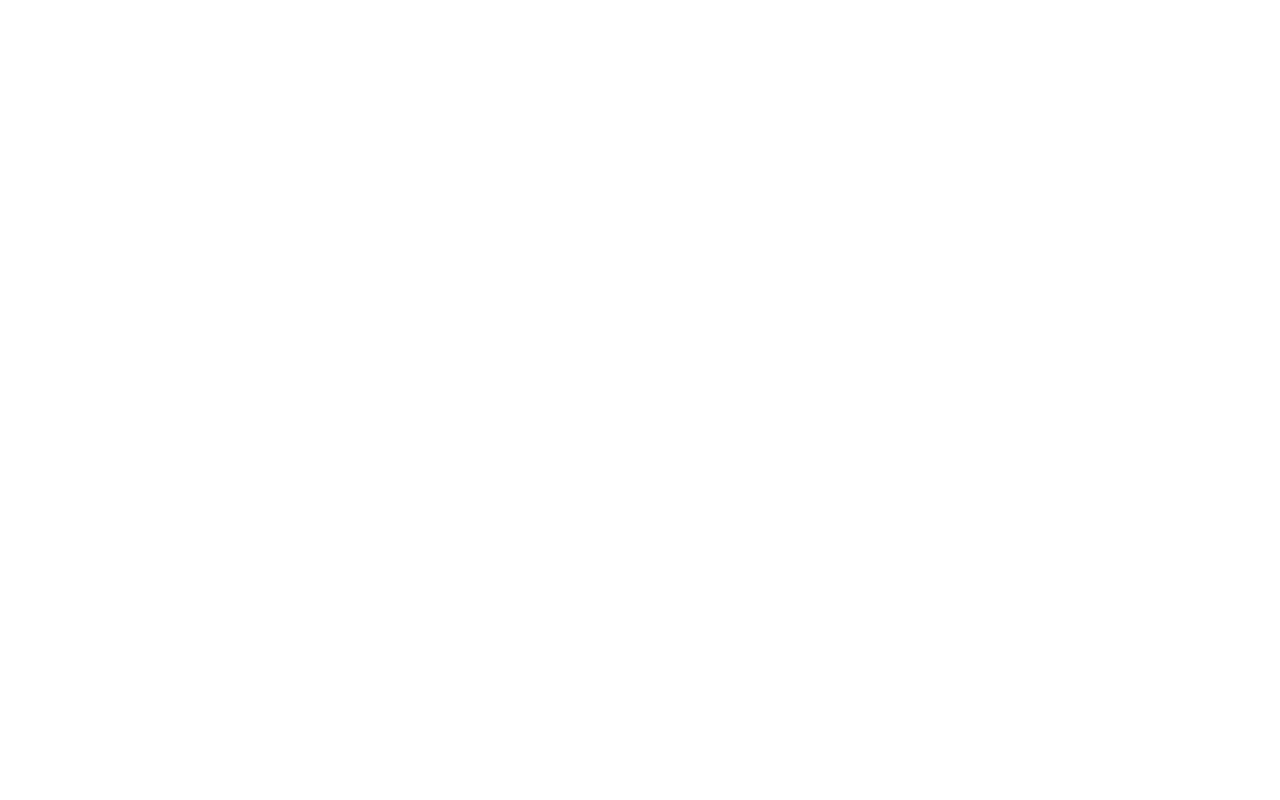
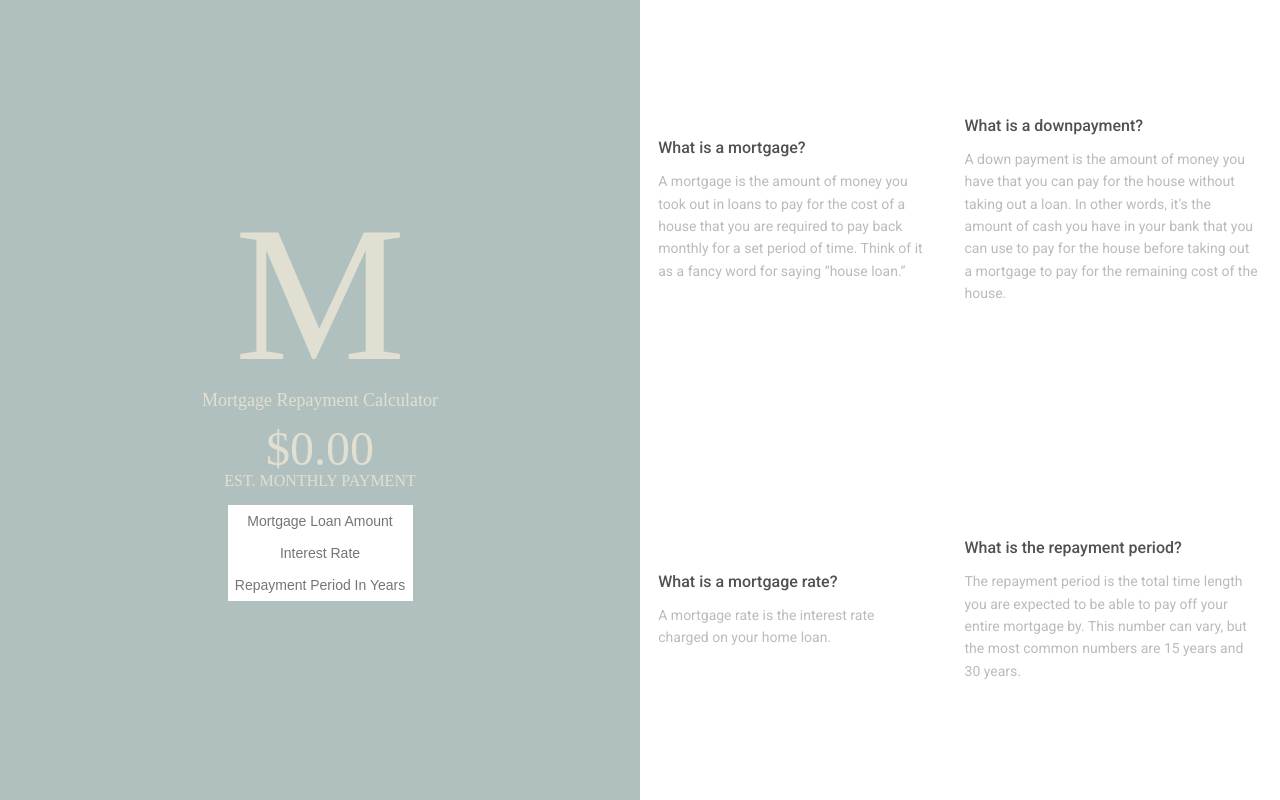
Before and after one commit to ewliang/Mortgage-Repayment-Calculator, a plain HTML site: page index.html in a window 1280 px wide. Drawn offline with Linux system fonts and the light colour scheme.

Commit message:
Setup a front-end based on my design in Photoshop.

```diff
--- a/index.html
+++ b/index.html
@@ -3,15 +3,69 @@
   <head>
     <meta charset="utf-8">
     <title>Mortgage Repayment Calculator | Eric Liang</title>
+    <meta name="viewport" content="width=device-width, initial-scale=1.0">
+    <link href="https://fonts.googleapis.com/css?family=Roboto:300,400,500,700" rel="stylesheet">
     <link rel = "stylesheet" type "text/css" href = "style.css"/>
   </head>
   <body>
     <main>
-      <div>
-
+      <div class = "left-container">
+        <span class = "site-logo">M</span>
+        <h1 class = "site-title">Mortgage Repayment Calculator</h1>
+        <br>
+        <span id = "monthlyRepayment" class = "monthly-repayment-price">
+          $0.00
+        </span>
+        <p class = "uppercase">
+          Est. Monthly Payment
+        </p>
+        <br>
+        <form>
+          <input type = "number" id = "principal" placeholder = "Mortgage Loan Amount" value = "">
+          <br>
+          <input type = "number" id = "interestRate" placeholder = "Interest Rate" value = "">
+          <br>
+          <input type = "number" id = "repaymentPeriod" placeholder = "Repayment Period In Years" value = "">
+        </form>
       </div>
-      <div>
-
+      <div class = "right-container">
+        <section class = "faq-container">
+          <h3 class = "faq-question">What is a mortgage?</h3>
+          <p class = "faq-answer">
+            A mortgage is the amount of money you took out
+            in loans to pay for the cost of a house that you are
+            required to pay back monthly for a set period of
+            time. Think of it as a fancy word for saying “house
+            loan.”
+          </p>
+        </section>
+        <section class = "faq-container">
+          <h3 class = "faq-question">What is a downpayment?</h3>
+          <p class = "faq-answer">
+            A down payment is the amount of money you have
+            that you can pay for the house without taking out
+            a loan. In other words, it’s the amount of cash you
+            have in your bank that you can use to pay for the
+            house before taking out a mortgage to pay for the
+            remaining cost of the house.
+          </p>
+        </section>
+        <section class = "faq-container">
+          <h3 class = "faq-question">What is a mortgage rate?</h3>
+          <p class = "faq-answer">
+            A mortgage rate is the interest rate charged on
+            your home loan.
+          </p>
+        </section>
+        <section class = "faq-container">
+          <h3 class = "faq-question">What is the repayment period?</h3>
+          <p class = "faq-answer">
+            The repayment period is the total time length you
+            are expected to be able to pay off your entire
+            mortgage by. This number can vary, but the most
+            common numbers are 15 years and 30 years.
+          </p>
+        </section>
       </div>
     </main>
     <script type = "text/javascript" src = "scripts.js"></script>
--- a/style.css
+++ b/style.css
@@ -0,0 +1,199 @@
+html, body, div, span, applet, object, iframe,
+h1, h2, h3, h4, h5, h6, p, blockquote, pre,
+a, abbr, acronym, address, big, cite, code,
+del, dfn, em, img, ins, kbd, q, s, samp,
+small, strike, strong, sub, sup, tt, var,
+b, u, i, center,
+dl, dt, dd, ol, ul, li,
+fieldset, form, label, legend,
+table, caption, tbody, tfoot, thead, tr, th, td,
+article, aside, canvas, details, embed,
+figure, figcaption, footer, header, hgroup,
+menu, nav, output, ruby, section, summary,
+time, mark, audio, video {
+	margin: 0;
+	padding: 0;
+	border: 0;
+	font-size: 100%;
+	font: inherit;
+	vertical-align: baseline;
+}
+/* HTML5 display-role reset for older browsers */
+article, aside, details, figcaption, figure,
+footer, header, hgroup, menu, nav, section {
+	display: block;
+}
+body {
+	line-height: 1;
+}
+ol, ul {
+	list-style: none;
+}
+blockquote, q {
+	quotes: none;
+}
+blockquote:before, blockquote:after,
+q:before, q:after {
+	content: '';
+	content: none;
+}
+table {
+	border-collapse: collapse;
+	border-spacing: 0;
+}
+
+
+
+/*Styles*/
+html, body {
+  font-family: 'Roboto', sans-serif;
+}
+
+.site-logo {
+  font-family: 'Times New Roman';
+  font-size: 12em;
+}
+
+/* Tablet, Desktop + */
+@media only screen and (min-width: 700px) {
+
+  main {
+    display: flex;
+    flex-direction: row;
+  }
+
+  input[type=number], input[type=number]::-webkit-inner-spin-button, input[type=number]::-webkit-outer-spin-button {
+    font-size: 14px;
+    height: 30px;
+    line-height: 1.5;
+    text-align: center;
+    border: 0px;
+
+    -webkit-appearance: none;
+    -moz-appearance:textfield;
+  }
+
+  .site-title {
+    font-size: 18px;
+  }
+
+  .uppercase {
+    text-transform: uppercase;
+  }
+
+  .left-container {
+    font-family: 'Times New Roman';
+    color: #e1dfd2;
+    background-color: #b0c0bf;
+    width: 50%;
+    height: 100vh;
+    display: flex;
+    flex-direction: column;
+    align-items: center;
+    justify-content: center;
+  }
+
+  .monthly-repayment-price {
+    font-size: 48px;
+  }
+
+  .right-container {
+    width: 50%;
+    height: 100vh;
+
+		display:grid;
+	  grid-template-columns: auto auto;
+	  grid-row: auto auto;
+  }
+
+  .faq-container {
+    margin: 3%;
+    padding: 3%;
+
+
+    display:flex;
+		flex-direction: column;
+    justify-content:center;
+  }
+
+  .faq-question {
+    color: #515151;
+    font-size: 16px;
+    font-weight: 500;
+    margin-bottom: 14px;
+  }
+
+  .faq-answer {
+    color: #bbb;
+    font-size: 14px;
+    font-weight: 400;
+    line-height: 1.6;
+  }
+
+}
+
+/* Mobile */
+@media only screen and (max-width: 699px) {
+  main {
+    display: flex;
+    flex-direction: column;
+  }
+
+  input[type=number], input[type=number]::-webkit-inner-spin-button, input[type=number]::-webkit-outer-spin-button {
+    font-size: 14px;
+    height: 30px;
+    line-height: 1.5;
+    text-align: center;
+    border: 0px;
+
+    -webkit-appearance: none;
+    -moz-appearance:textfield;
+  }
+
+  .site-title {
+    font-size: 18px;
+  }
+
+  .uppercase {
+    text-transform: uppercase;
+  }
+
+  .left-container {
+    font-family: 'Times New Roman';
+    color: #e1dfd2;
+    background-color: #b0c0bf;
+    width: 100%;
+    height: 100vh;
+    display: flex;
+    flex-direction: column;
+    align-items: center;
+    justify-content: center;
+  }
+
+  .monthly-repayment-price {
+    font-size: 48px;
+  }
+
+  .right-container {
+    width: 100%;
+    height: 100vh;
+  }
+
+  .faq-container {
+    padding: 50px 50px 25px 50px;
+  }
+
+  .faq-question {
+    color: #515151;
+    font-size: 16px;
+    font-weight: 500;
+    margin-bottom: 14px;
+  }
+
+  .faq-answer {
+    color: #bbb;
+    font-size: 14px;
+    font-weight: 400;
+    line-height: 1.6;
+  }
+}
```
